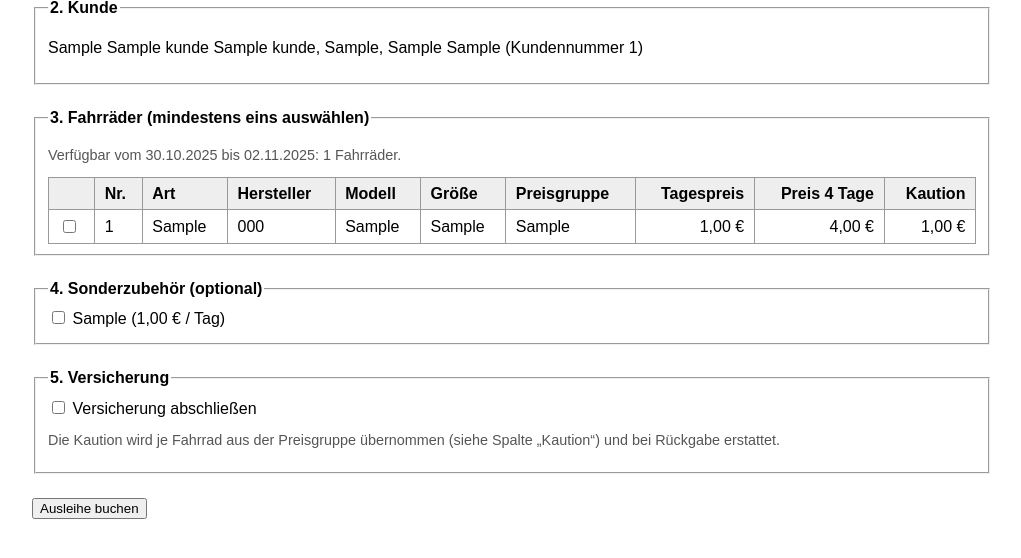
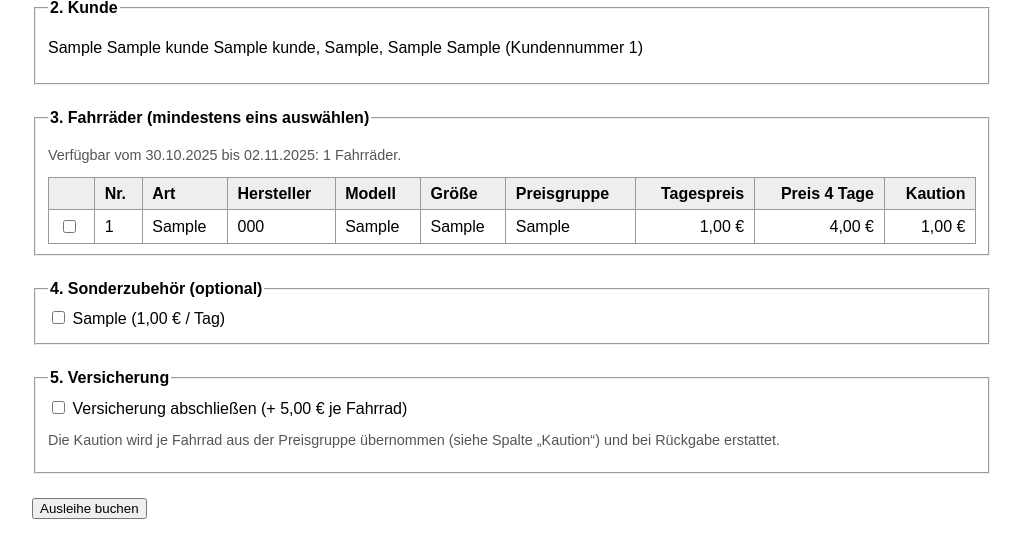
Before and after one commit to ihsanaliakbar/Fahrradiso_phpProject, a PHP site: page /verleih.php in a window 1280 px wide. Shown: the part 221-779 px from the top of the page, without its empty margins (0-1021 px from the left). Run offline with PHP 8.4, Linux system fonts and the light colour scheme; the visitor is signed in with stand-in values (Sample User, id 1); tables that the repository leaves empty hold one stand-in row (values such as "Sample post").

Commit message:
Versicherung: 5 Euro je Fahrrad auf der Rechnung

```diff
--- a/verleih.php
+++ b/verleih.php
@@ -51,6 +51,8 @@ if (!$dVon || !$dBis) {
     $fehler[] = 'Das Rückgabedatum darf nicht vor dem Ausleihdatum liegen.';
 }
 $tage = (!$fehler) ? $dVon->diff($dBis)->days + 1 : 0;   // 30.10.–02.11. = 4 Tage
+
+const VERSICHERUNG_PREIS = 5.00;   // je Fahrrad, wenn Versicherung gewählt
 
 // ---------------------------------------------------------------------
 // Schritt 2: Verfügbare Fahrräder im Zeitraum
@@ -163,6 +165,16 @@ if ($_SERVER['REQUEST_METHOD'] === 'POST' && !$fehler) {
             $preis = $tage * (float)$zubehoerNachNr[$z]['Preis'];
             $positionen[] = [
                 'text'    => "Zubehör: {$zubehoerNachNr[$z]['Bezeichnung']}, $tage Tage × " . euro((float)$zubehoerNachNr[$z]['Preis']),
+                'betrag'  => $preis,
+                'kaution' => null,
+            ];
+            $summe += $preis;
+        }
+        if ($versicherung) {
+            $anzahl = count($gewaehlteRaeder);
+            $preis  = $anzahl * VERSICHERUNG_PREIS;
+            $positionen[] = [
+                'text'    => "Versicherung: $anzahl × " . euro(VERSICHERUNG_PREIS) . ' je Fahrrad',
                 'betrag'  => $preis,
                 'kaution' => null,
             ];
@@ -310,7 +322,7 @@ $mysqli->close();
                 <legend>5. Versicherung</legend>
                 <div class="zeile">
                     <input type="checkbox" name="versicherung" id="versicherung" <?= isset($_POST['versicherung']) ? 'checked' : '' ?>>
-                    <label for="versicherung">Versicherung abschließen</label>
+                    <label for="versicherung">Versicherung abschließen (+ <?= euro(VERSICHERUNG_PREIS) ?> je Fahrrad)</label>
                 </div>
                 <p class="hinweis">Die Kaution wird je Fahrrad aus der Preisgruppe übernommen (siehe Spalte „Kaution“) und bei Rückgabe erstattet.</p>
             </fieldset>
```
